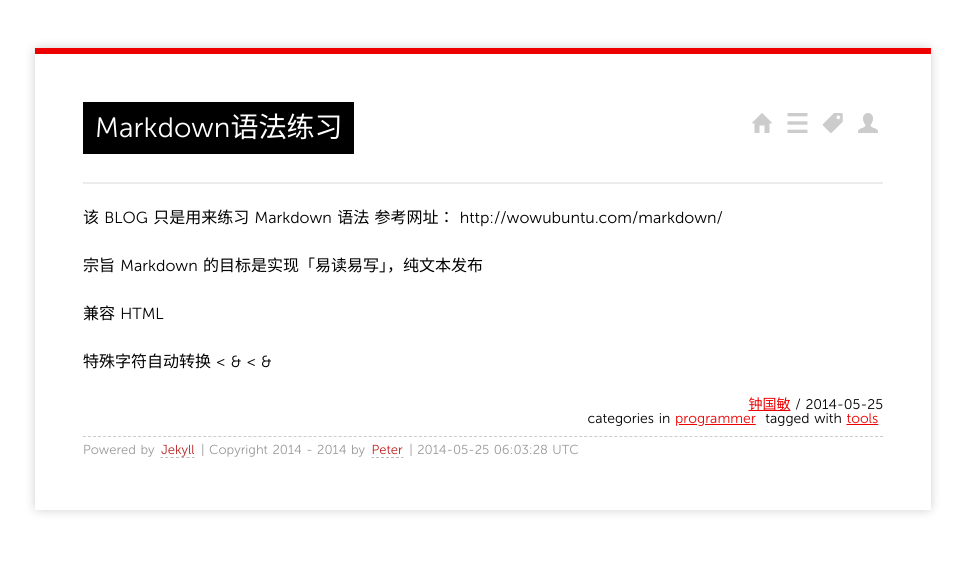
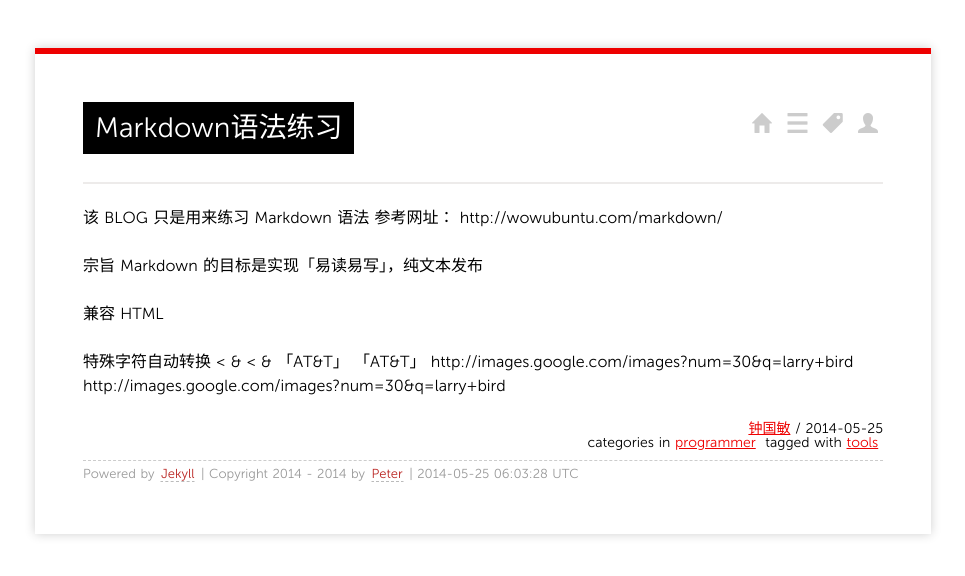
Before and after one commit to fengyr/blog, a Jekyll site: the page built from _posts/2014/2014-05-25-Markdown语法练习.md, in a window 1280 px wide. Shown: the top 576 px of the page, without its empty margins (157-1122 px from the left). Built offline with Jekyll 4.4.1, drawn with Linux system fonts in a browser that asks for light colours; Markdown is read by kramdown in place of the engine named in the settings.

Commit message:
For study Markdown

```diff
--- a/_posts/2014/2014-05-25-Markdown语法练习.md
+++ b/_posts/2014/2014-05-25-Markdown语法练习.md
@@ -21,3 +21,7 @@ Markdown 的目标是实现「易读易写」，纯文本发布
 &
 &lt;
 &amp;
+「AT&T」
+「AT&amp;T」
+http://images.google.com/images?num=30&q=larry+bird
+http://images.google.com/images?num=30&amp;q=larry+bird
```
